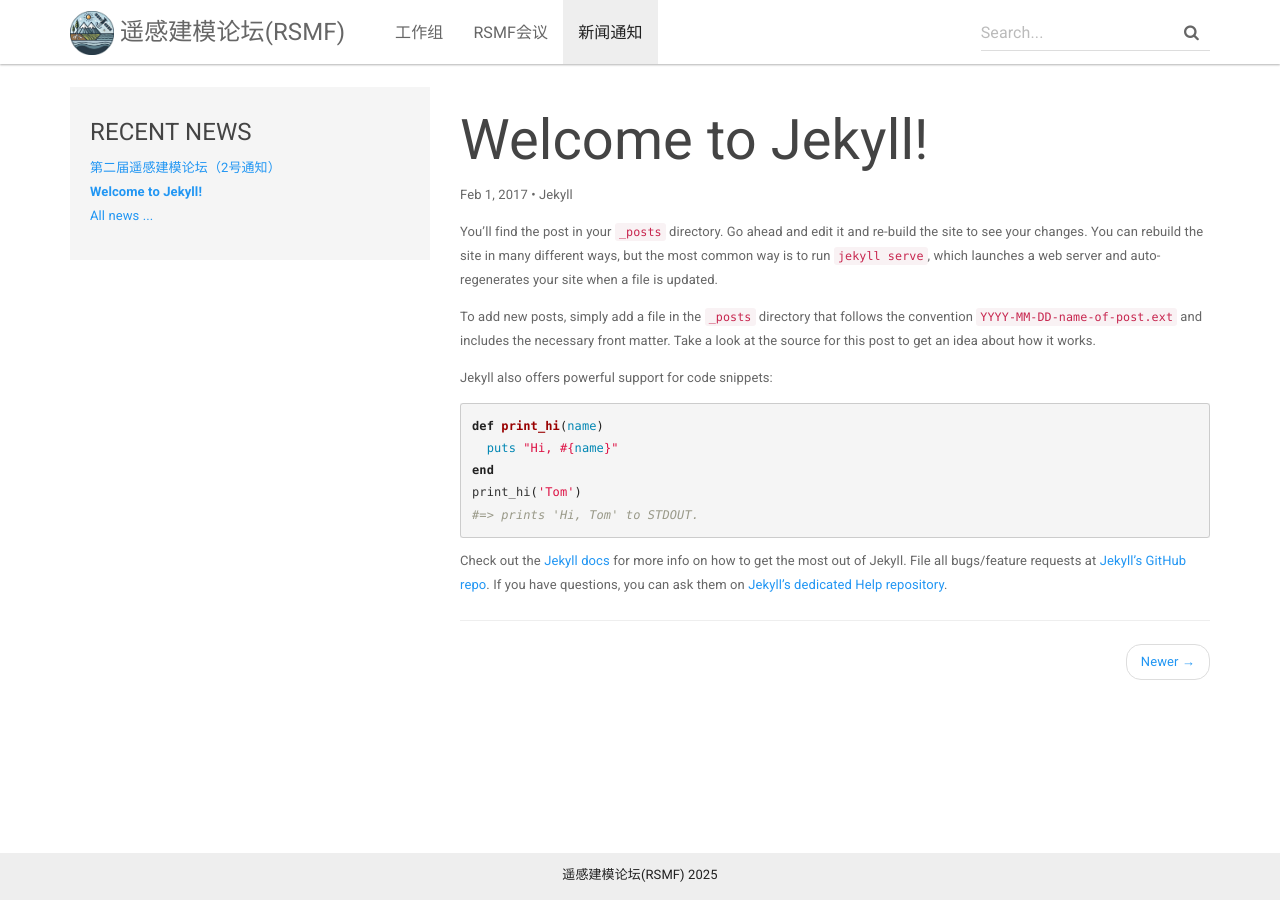
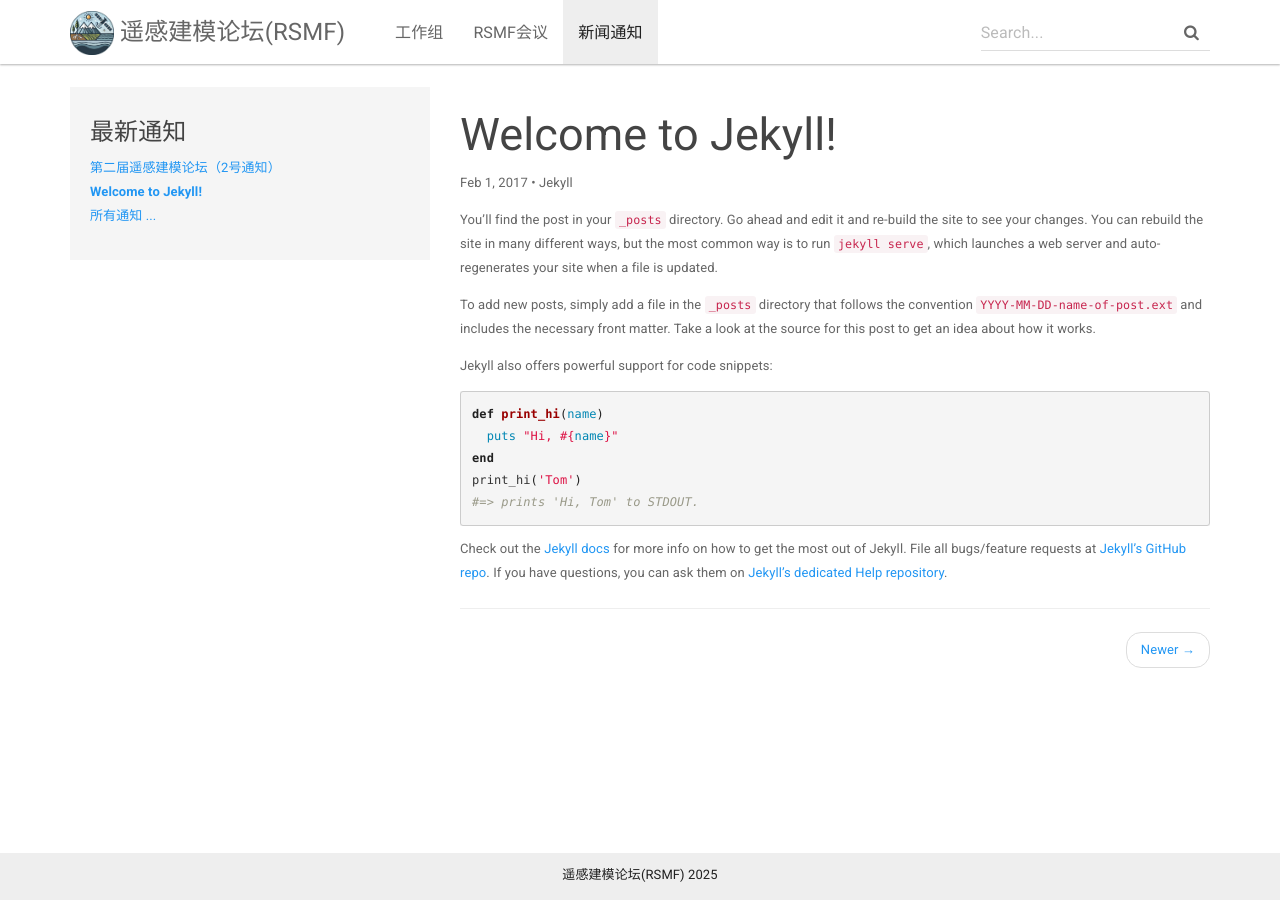
Before and after one commit to rsmodeling/rsmodeling.github.io, a Jekyll site: the page built from _posts/2017-02-01-welcome-to-jekyll.md, in a window 1280 px wide. Built offline with Jekyll 4.4.1, drawn with Linux system fonts in a browser that asks for light colours.

Commit message:
Update post.html

```diff
--- a/_layouts/post.html
+++ b/_layouts/post.html
@@ -7,18 +7,18 @@
 
         <div class="col-md-4">
             <div class="well">
-                <h4>RECENT NEWS</h4>
+                <h4>最新通知</h4>
                 <ul class="list-unstyled post-list-container">
                     {% for post in site.posts limit:10 %}
                     <li><a href="{{ post.url | relative_url }}" {% if page.title==post.title %} class="active" {% endif %}>{{ post.title }}</a></li>
                     {% endfor %}
-                    <li><a href="{{ "/allposts" | relative_url }}">All news ...</a></li>
+                    <li><a href="{{ "/allposts" | relative_url }}">所有通知 ...</a></li>
                 </ul>
             </div>
         </div>
 
         <div class="col-md-8">
-            <h1>{{ page.title }}</h1>
+            <h2>{{ page.title }}</h2>
             <p>{{ page.date | date: "%b %-d, %Y" }}{% if page.author %} • {{ page.author }}{% endif %}{% if page.meta %} • {{ page.meta }}{% endif %}</p>
             <div  id="markdown-content-container">{{ content }}</div>
             <hr>
```
